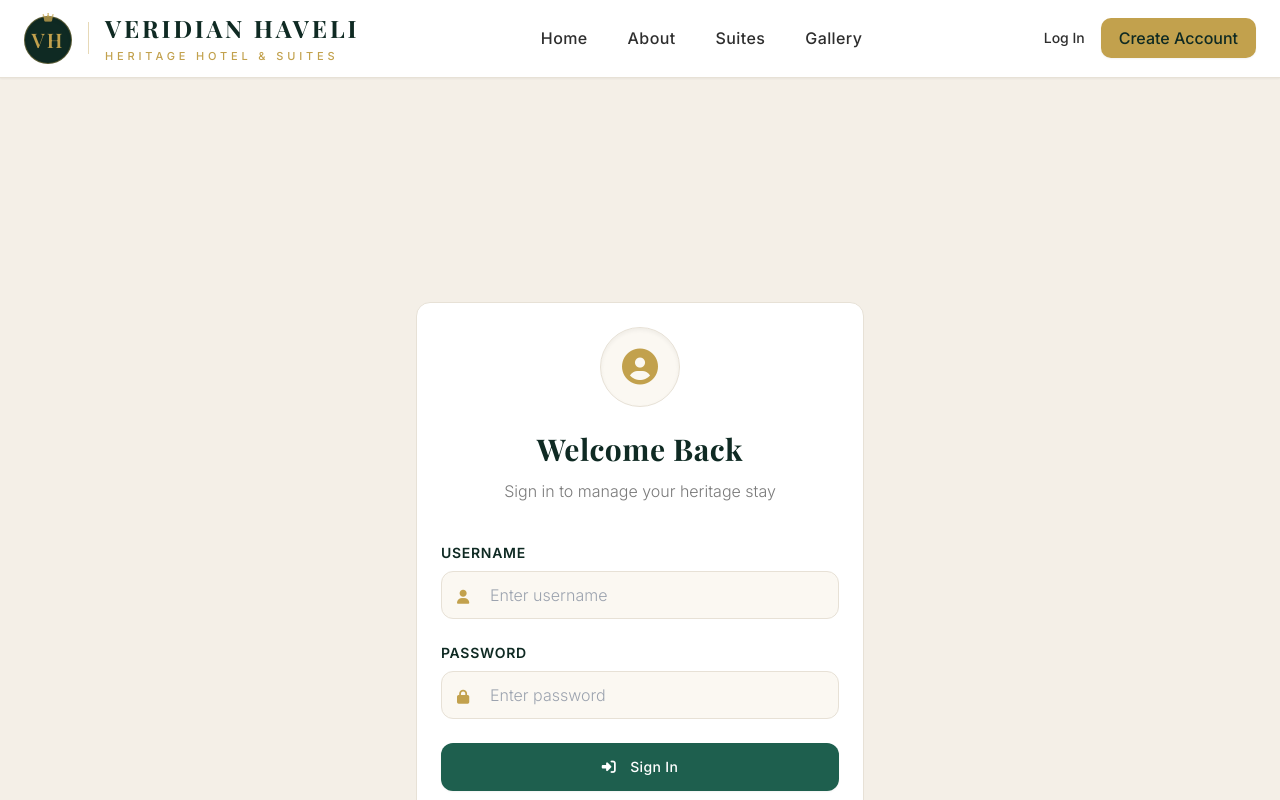
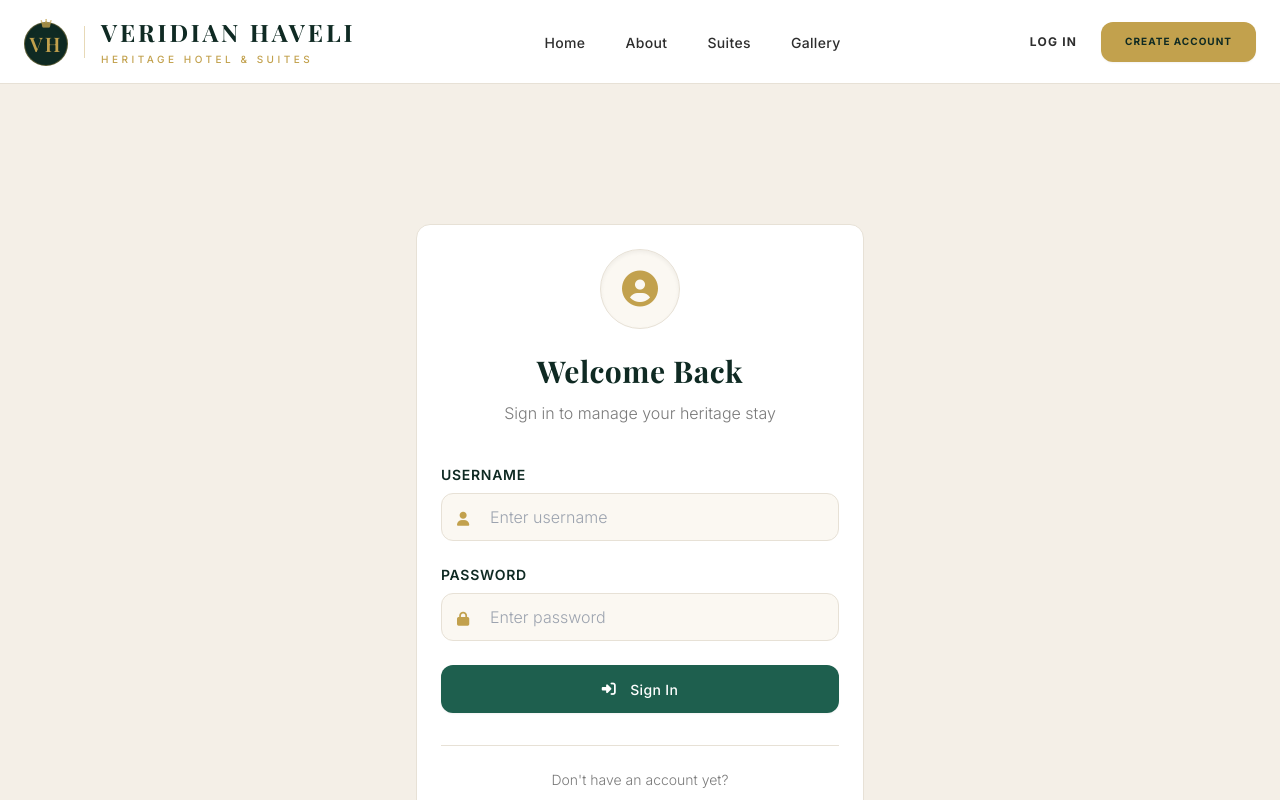
Before and after one commit to vaibhavdeo21/Veridian-Haveli, a React (Vite) app in the folder frontend/: page /login in a window 1280 px wide. Shown: the top 800 px of the page. Built offline with nearby package versions, Linux system fonts and the light colour scheme; no server answers.

Commit message:
fixed header place

```diff
--- a/frontend/src/components/Header.jsx
+++ b/frontend/src/components/Header.jsx
@@ -9,6 +9,7 @@ const Header = () => {
 
   useEffect(() => {
     const handleScroll = () => {
+      // Toggle state when user scrolls more than 50px
       setIsScrolled(window.pageYOffset > 50);
     };
     window.addEventListener('scroll', handleScroll);
@@ -18,23 +19,30 @@ const Header = () => {
   const closeMenu = () => setIsMenuOpen(false);
 
   return (
-    <header className="fixed top-0 left-0 right-0 bg-haveli-card border-b border-haveli-border z-50 transition-all duration-500 gold-shimmer shadow-sm py-3 backdrop-blur-md">
+    /* FIXED REINFORCEMENT:
+       - !fixed ensures the position remains constant regardless of layout shifts.
+       - !z-[100] pushes it above the Admin sidebar and layout main content.
+       - isScrolled logic triggers a white background and height reduction (py-2 vs py-4).
+    */
+    <header className={`!fixed !top-0 !left-0 !right-0 !w-full !z-[100] transition-all duration-500 border-b ${
+      isScrolled
+        ? 'bg-white/95 backdrop-blur-md py-2 shadow-md border-haveli-border'
+        : 'bg-haveli-card py-4 border-transparent'
+    } gold-shimmer active`}>
       <nav className="container mx-auto px-6 flex items-center justify-between">
 
         {/* --- LUXURY LOGO SECTION --- */}
         <Link to="/" className="flex items-center group relative" onClick={closeMenu}>
-
           {/* Glow Background */}
           <div className="absolute -inset-2 rounded-full bg-haveli-accent/10 blur-xl opacity-0 group-hover:opacity-100 transition duration-500"></div>
 
           {/* Royal Seal */}
           <div className="relative flex flex-col items-center justify-center">
-
             {/* Crown */}
             <i className="fas fa-crown text-[10px] text-haveli-accent mb-[-6px] opacity-80"></i>
 
             {/* Monogram */}
-            <div className="bg-haveli-deep text-haveli-accent w-10 h-10 sm:w-12 sm:h-12 rounded-full flex items-center justify-center font-display font-semibold text-lg sm:text-xl border border-haveli-accent/40 shadow-inner tracking-widest">
+            <div className="bg-haveli-deep text-haveli-accent w-10 h-10 sm:w-11 sm:h-11 rounded-full flex items-center justify-center font-display font-semibold text-lg sm:text-xl border border-haveli-accent/40 shadow-inner tracking-widest transition-all duration-500">
               VH
             </div>
           </div>
@@ -47,7 +55,7 @@ const Header = () => {
             <span className="text-xl sm:text-2xl font-bold font-display text-haveli-heading tracking-[0.12em] uppercase leading-none transition-all duration-300 group-hover:text-haveli-accent">
               Veridian Haveli
             </span>
-            <span className="text-[10px] sm:text-[11px] font-medium text-haveli-accent tracking-[0.35em] uppercase mt-1 hidden sm:block">
+            <span className="text-[9px] sm:text-[10px] font-medium text-haveli-accent tracking-[0.35em] uppercase mt-1 hidden sm:block">
               Heritage Hotel & Suites
             </span>
           </div>
@@ -57,7 +65,7 @@ const Header = () => {
         <ul className="hidden lg:flex items-center space-x-10">
           {["home", "about", "rooms", "gallery"].map((item) => (
             <li key={item}>
-              <a href={`/#${item}`} className="relative text-haveli-body hover:text-haveli-primary transition font-medium tracking-wide after:absolute after:left-0 after:-bottom-1 after:h-[1px] after:w-0 after:bg-haveli-accent hover:after:w-full after:transition-all after:duration-300 capitalize">
+              <a href={`/#${item}`} className="relative text-haveli-body hover:text-haveli-primary transition-colors duration-300 font-medium tracking-wide text-sm after:absolute after:left-0 after:-bottom-1 after:h-[1px] after:w-0 after:bg-haveli-accent hover:after:w-full after:transition-all after:duration-300 capitalize">
                 {item === "rooms" ? "Suites" : item}
               </a>
             </li>
@@ -69,25 +77,27 @@ const Header = () => {
           {user ? (
             <>
               {user.role !== 'admin' && (
-                <Link to="/profile" onClick={closeMenu} className="text-haveli-primary hover:text-haveli-primaryHover font-medium px-3 py-1.5 hidden sm:flex items-center">
-                  <i className="fas fa-user-circle mr-2 text-lg opacity-80"></i>My Profile
+                <Link to="/profile" onClick={closeMenu} className="text-haveli-primary hover:text-haveli-primaryHover font-bold text-xs uppercase tracking-widest px-3 py-1.5 hidden sm:flex items-center">
+                  <i className="fas fa-user-circle mr-2 text-lg opacity-80"></i>Profile
                 </Link>
               )}
 
-              <Link to="/booking" onClick={closeMenu} className="text-haveli-body hover:text-haveli-primary font-medium text-sm transition hidden sm:block">
-                Reserve Suite
-              </Link>
+              <div className="hidden xl:flex items-center space-x-4">
+                <Link to="/booking" onClick={closeMenu} className="text-haveli-body hover:text-haveli-primary font-bold text-[10px] uppercase tracking-widest transition">
+                  Reserve Suite
+                </Link>
 
-              <Link to="/order" onClick={closeMenu} className="text-haveli-body hover:text-haveli-primary font-medium text-sm transition hidden sm:block">
-                Order Food
-              </Link>
+                <Link to="/order" onClick={closeMenu} className="text-haveli-body hover:text-haveli-primary font-bold text-[10px] uppercase tracking-widest transition">
+                  Order Food
+                </Link>
+              </div>
 
-              <div className="text-haveli-body border border-haveli-border px-4 py-2 rounded-xl font-medium text-sm hidden md:block bg-haveli-section shadow-inner">
-                Hi, <span className="text-haveli-primary font-semibold">{user.username}</span>
+              <div className="text-haveli-body border border-haveli-border px-4 py-2 rounded-xl font-medium text-xs hidden md:block bg-haveli-section shadow-inner">
+                Hi, <span className="text-haveli-primary font-bold">{user.username}</span>
               </div>
 
               {user.role === 'admin' && (
-                <Link to="/admin" onClick={closeMenu} className="btn-secondary h-10 px-6 rounded-xl font-medium text-sm transition flex items-center hidden sm:flex shadow-sm">
+                <Link to="/admin" onClick={closeMenu} className="btn-secondary h-10 px-6 rounded-xl font-bold text-[10px] uppercase tracking-widest transition flex items-center hidden sm:flex shadow-sm">
                   Dashboard
                 </Link>
               )}
@@ -95,18 +105,18 @@ const Header = () => {
               {/* Premium Logout */}
               <button
                 onClick={() => { logout(); closeMenu(); }}
-                className="px-4 py-2 text-sm border border-haveli-border rounded-xl text-haveli-muted hover:text-red-500 hover:border-red-400 transition"
+                className="px-4 py-2 text-[10px] font-bold uppercase tracking-widest border border-haveli-border rounded-xl text-haveli-muted hover:text-red-500 hover:border-red-400 transition"
               >
                 Logout
               </button>
             </>
           ) : (
             <>
-              <Link to="/login" onClick={closeMenu} className="text-haveli-body hover:text-haveli-primary font-medium text-sm transition">
+              <Link to="/login" onClick={closeMenu} className="text-haveli-body hover:text-haveli-primary font-bold text-xs uppercase tracking-widest transition mr-2">
                 Log In
               </Link>
 
-              <Link to="/register" onClick={closeMenu} className="btn-gold h-10 px-6 rounded-xl font-medium text-sm sm:text-base transition flex items-center justify-center shadow-sm">
+              <Link to="/register" onClick={closeMenu} className="btn-gold h-10 px-6 rounded-xl font-bold text-[10px] uppercase tracking-widest transition flex items-center justify-center shadow-sm">
                 Create Account
               </Link>
             </>
@@ -115,7 +125,7 @@ const Header = () => {
           {/* Mobile Button */}
           <button
             id="mobileMenuBtn"
-            className="lg:hidden text-2xl text-haveli-heading"
+            className="lg:hidden text-2xl text-haveli-heading focus:outline-none"
             onClick={() => setIsMenuOpen(!isMenuOpen)}
           >
             <i className={`fas ${isMenuOpen ? 'fa-times' : 'fa-bars'}`}></i>
@@ -124,19 +134,19 @@ const Header = () => {
       </nav>
 
       {/* Mobile Drawer */}
-      <div className={`lg:hidden bg-haveli-card border-t border-haveli-border transition-all duration-300 ${isMenuOpen ? 'block' : 'hidden'}`}>
+      <div className={`lg:hidden bg-white border-t border-haveli-border transition-all duration-300 ${isMenuOpen ? 'block shadow-xl' : 'hidden'}`}>
         <ul className="container mx-auto px-6 py-6 space-y-6 text-haveli-body">
-          <li><a href="/#home" onClick={closeMenu} className="block hover:text-haveli-primary font-medium text-lg">Home</a></li>
-          <li><a href="/#about" onClick={closeMenu} className="block hover:text-haveli-primary font-medium text-lg">About Us</a></li>
-          <li><a href="/#rooms" onClick={closeMenu} className="block hover:text-haveli-primary font-medium text-lg">Suites</a></li>
-          <li><a href="/#gallery" onClick={closeMenu} className="block hover:text-haveli-primary font-medium text-lg">Gallery</a></li>
+          <li><a href="/#home" onClick={closeMenu} className="block hover:text-haveli-primary font-bold text-sm uppercase tracking-widest">Home</a></li>
+          <li><a href="/#about" onClick={closeMenu} className="block hover:text-haveli-primary font-bold text-sm uppercase tracking-widest">About Us</a></li>
+          <li><a href="/#rooms" onClick={closeMenu} className="block hover:text-haveli-primary font-bold text-sm uppercase tracking-widest">Suites</a></li>
+          <li><a href="/#gallery" onClick={closeMenu} className="block hover:text-haveli-primary font-bold text-sm uppercase tracking-widest">Gallery</a></li>
 
           {user && (
-            <div className="pt-4 border-t border-haveli-border flex flex-col space-y-4">
-              {user.role !== 'admin' && <li><Link to="/profile" onClick={closeMenu}>My Profile</Link></li>}
-              <li><Link to="/booking" onClick={closeMenu} className="text-haveli-primary font-semibold">Reserve Suite</Link></li>
-              <li><Link to="/order" onClick={closeMenu} className="text-haveli-accent font-semibold">Order Food</Link></li>
-              {user.role === 'admin' && <li><Link to="/admin" onClick={closeMenu} className="font-semibold">Admin Dashboard</Link></li>}
+            <div className="pt-6 border-t border-haveli-border flex flex-col space-y-4">
+              {user.role !== 'admin' && <li><Link to="/profile" onClick={closeMenu} className="font-bold text-sm uppercase tracking-widest">My Profile</Link></li>}
+              <li><Link to="/booking" onClick={closeMenu} className="text-haveli-primary font-bold text-sm uppercase tracking-widest">Reserve Suite</Link></li>
+              <li><Link to="/order" onClick={closeMenu} className="text-haveli-accent font-bold text-sm uppercase tracking-widest">Order Food</Link></li>
+              {user.role === 'admin' && <li><Link to="/admin" onClick={closeMenu} className="font-bold text-sm uppercase tracking-widest">Admin Dashboard</Link></li>}
             </div>
           )}
         </ul>
--- a/frontend/src/index.css
+++ b/frontend/src/index.css
@@ -6,7 +6,7 @@
 @import url('https://fonts.googleapis.com/css2?family=Playfair+Display:wght@500;600;700&family=Inter:wght@300;400;500;600&display=swap');
 
 /* ===== Color System ===== */
-:root{
+:root {
   --cream: #F4EFE7;
   --cream-soft: #FBF8F2;
   --emerald: #1E5F4E;
@@ -19,122 +19,124 @@
 }
 
 /* ===== Global Styling ===== */
-body{
+body {
   font-family: 'Inter', sans-serif;
   background: var(--cream);
   color: var(--text-dark);
 }
 
 /* Luxury headings */
-h1,h2,h3,h4{
+h1, h2, h3, h4 {
   font-family: 'Playfair Display', serif;
   letter-spacing: 0.5px;
 }
 
-/* ===== Buttons ===== */
-.btn-primary{
-  background: var(--emerald);
-  color:white;
-  padding:10px 18px;
-  border-radius:10px;
-  transition:0.25s;
-}
-.btn-primary:hover{
-  background: var(--emerald-dark);
+/* ===== Card Style ===== */
+.lux-card {
+  background: white;
+  border: 1px solid var(--border-soft);
+  border-radius: 14px;
+  padding: 24px;
+  transition: 0.25s;
 }
 
-.btn-gold{
-  background: var(--gold);
-  color: var(--emerald-dark);
-  padding:10px 18px;
-  border-radius:10px;
-  font-weight:500;
-  transition:0.25s;
-}
-.btn-gold:hover{
-  background: var(--gold-soft);
+.lux-card:hover {
+  box-shadow: 0 10px 25px rgba(0, 0, 0, 0.06);
 }
 
-/* ===== Card Style ===== */
-.lux-card{
-  background:white;
-  border:1px solid var(--border-soft);
-  border-radius:14px;
-  padding:24px;
-  transition:0.25s;
-}
-.lux-card:hover{
-  box-shadow:0 10px 25px rgba(0,0,0,0.06);
+/* ===== STICKY HEADER REINFORCEMENT ===== */
+/* This prevents the header from getting hidden or transparent on scroll */
+header.gold-shimmer.active {
+  background-color: white !important;
+  border-bottom: 1px solid var(--border-soft) !important;
+  position: fixed !important;
+  width: 100% !important;
+  top: 0 !important;
+  left: 0 !important;
+  z-index: 9999 !important;
+  display: flex !important;
 }
 
-/* Header scroll effect */
-header.scrolled{
+/* Ensure content stays behind the header layer */
+main, .lux-card, #admin-dashboard-home {
+  position: relative;
+  z-index: 1;
+}
+
+/* Legacy Header scroll effect */
+header.scrolled {
   backdrop-filter: blur(10px);
-  background: rgba(255,255,255,0.92) !important;
+  background: rgba(255, 255, 255, 0.92) !important;
 }
 
 /* ===== PROFESSIONAL BUTTON SYSTEM ===== */
 
-.btn{
-  padding:10px 18px;
-  border-radius:12px;
-  font-weight:500;
-  font-size:14px;
-  transition:all .25s ease;
-  display:inline-flex;
-  align-items:center;
-  justify-content:center;
-  gap:6px;
+.btn {
+  padding: 10px 18px;
+  border-radius: 12px;
+  font-weight: 500;
+  font-size: 14px;
+  transition: all .25s ease;
+  display: inline-flex;
+  align-items: center;
+  justify-content: center;
+  gap: 6px;
+  cursor: pointer;
 }
 
-/* PRIMARY (PAY / CONFIRM) */
-.btn-primary{
-  background:#C2A14D;
-  color:#0F2A23;
-}
-.btn-primary:hover{
-  background:#D8B96B;
-  transform:translateY(-1px);
+/* PRIMARY (PAY / CONFIRM / GOLD VARIANT) */
+.btn-primary, .btn-gold {
+  background: var(--gold);
+  color: var(--emerald-dark);
 }
 
-/* SECONDARY (BOOK / UPDATE) */
-.btn-secondary{
-  background:#1E5F4E;
-  color:white;
+.btn-primary:hover, .btn-gold:hover {
+  background: var(--gold-soft);
+  transform: translateY(-1px);
 }
-.btn-secondary:hover{
-  background:#0F2A23;
+
+/* SECONDARY (BOOK / UPDATE / EMERALD VARIANT) */
+.btn-secondary {
+  background: var(--emerald);
+  color: white;
+}
+
+.btn-secondary:hover {
+  background: var(--emerald-dark);
 }
 
 /* OUTLINE (VIEW / OPEN) */
-.btn-outline{
-  border:1px solid #E7E1D6;
-  color:#1E5F4E;
-  background:white;
+.btn-outline {
+  border: 1px solid var(--border-soft);
+  color: var(--emerald);
+  background: white;
 }
-.btn-outline:hover{
-  background:#F4EFE7;
+
+.btn-outline:hover {
+  background: var(--cream);
 }
 
 /* DANGER (DELETE / CANCEL) */
-.btn-danger{
-  background:#B91C1C;
-  color:white;
+.btn-danger {
+  background: #B91C1C;
+  color: white;
 }
-.btn-danger:hover{
-  background:#991B1B;
+
+.btn-danger:hover {
+  background: #991B1B;
 }
 
 /* SMALL VARIANT */
-.btn-sm{
-  padding:6px 12px;
-  font-size:13px;
+.btn-sm {
+  padding: 6px 12px;
+  font-size: 13px;
 }
 
 /* FULL WIDTH (for payment) */
-.btn-block{
-  width:100%;
+.btn-block {
+  width: 100%;
 }
+
 /* ===== GOLD SHIMMER — AUTOMATIC EVERY 6s ===== */
 
 .gold-shimmer {
@@ -149,26 +151,38 @@ header.scrolled{
   left: -120%;
   width: 50%;
   height: 100%;
-
   background: linear-gradient(
     120deg,
     transparent 0%,
-    rgba(212,175,55,0.05) 30%,
-    rgba(255,224,130,0.45) 50%,
-    rgba(212,175,55,0.05) 70%,
+    rgba(212, 175, 55, 0.05) 30%,
+    rgba(255, 224, 130, 0.45) 50%,
+    rgba(212, 175, 55, 0.05) 70%,
     transparent 100%
   );
-
   filter: blur(6px);
   pointer-events: none;
-
   animation: shimmerAuto 6s linear infinite;
 }
 
 @keyframes shimmerAuto {
-  0%   { left: -120%; opacity:0; }
-  10%  { opacity:1; }
-  40%  { left: 130%; opacity:1; }
-  45%  { opacity:0; }
-  100% { left: 130%; opacity:0; }
+  0%   { left: -120%; opacity: 0; }
+  10%  { opacity: 1; }
+  40%  { left: 130%; opacity: 1; }
+  45%  { opacity: 0; }
+  100% { left: 130%; opacity: 0; }
 }
+
+/* Custom Scrollbar for Luxury Look */
+::-webkit-scrollbar {
+  width: 6px;
+}
+::-webkit-scrollbar-track {
+  background: var(--cream);
+}
+::-webkit-scrollbar-thumb {
+  background: var(--gold);
+  border-radius: 10px;
+}
+::-webkit-scrollbar-thumb:hover {
+  background: var(--emerald);
+}
```
Also changed, not shown: frontend/src/components/AdminHeader.jsx (+22 -10 lines), frontend/src/components/AdminLayout.jsx (+18 -7 lines).
